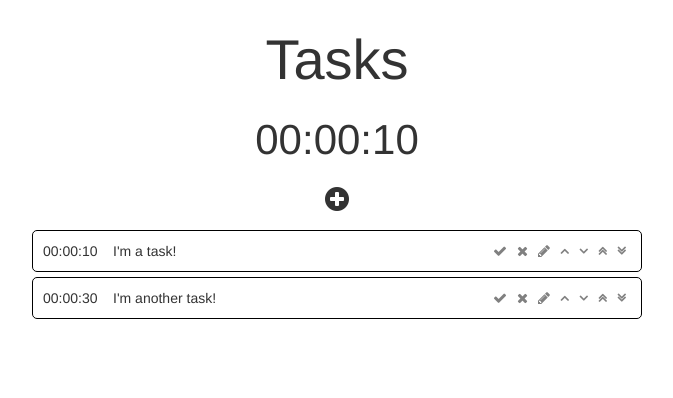
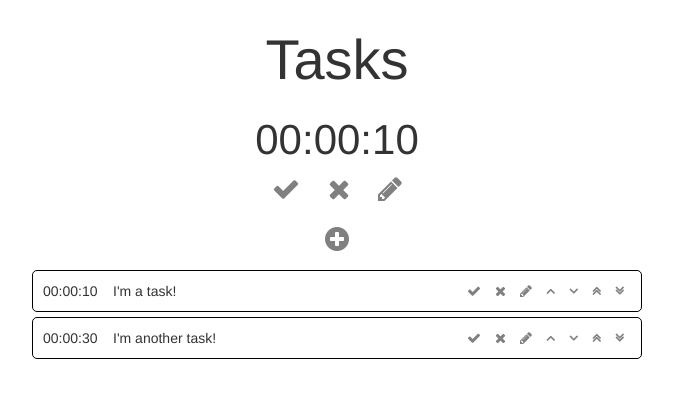
Before and after one commit to czhao39/epochs, a React app: page / in a window 1280 px wide. Shown: the top 398 px of the page, without its empty margins (303-976 px from the left). Built offline with nearby package versions, Linux system fonts and the light colour scheme.

Commit message:
add controls for current task

```diff
--- a/src/components/App.js
+++ b/src/components/App.js
@@ -8,17 +8,38 @@ import TaskListContainer from "../containers/TaskListContainer";
 
 
 class App extends PureComponent {
+    state = {
+        showEditTaskModal: false,
+    };
+
+    /**
+     * Toggle task editor modal
+     *
+     * @param {number} index Index of the task being edited
+     * @param {boolean} show
+     * @return {void}
+     */
+    toggleEditTaskModal(show, index) {
+        this.setState({ showEditTaskModal: show, editIndex: index });
+    }
+
     render() {
         return (
             <Grid fluid>
                 <div className="app-title">Tasks</div>
                 <div className="curtaskbox-wrapper">
-                    <CurTaskBox />
+                    <CurTaskBox
+                        toggleEditTaskModal={(show, index) => this.toggleEditTaskModal(show, index)}
+                    />
                 </div>
                 <TaskListControlsBox />
                 <Row>
                     <Col xs={12} sm={8} md={6} smOffset={2} mdOffset={3}>
-                        <TaskListContainer />
+                        <TaskListContainer
+                            editIndex={this.state.editIndex}
+                            showEditTaskModal={this.state.showEditTaskModal}
+                            toggleEditTaskModal={(show, index) => this.toggleEditTaskModal(show, index)}
+                        />
                     </Col>
                 </Row>
             </Grid>
--- a/src/containers/CurTaskBox.js
+++ b/src/containers/CurTaskBox.js
@@ -1,22 +1,40 @@
 import React, { Component } from "react";
 import { connect } from "react-redux";
 
-
+import "../styles/CurTaskBox.scss";
 import Timer from "../components/Timer";
 import { togglePaused } from "../actions/togglePaused";
+import { finishTask } from "../actions/finishTask";
+
 
 @connect(function(state) {
     return {
         tasks: state.tasks,
     };
-}, { togglePaused })
+}, { togglePaused, finishTask })
 export default class CurTaskBox extends Component {
     render() {
         return (
-            <Timer
-                secsRemaining={this.props.tasks.list.length > 0 ? this.props.tasks.list[0].secsRemaining : 0}
-                togglePaused={this.props.togglePaused}
-            />
+            <div>
+                <Timer
+                    secsRemaining={this.props.tasks.list.length > 0 ? this.props.tasks.list[0].secsRemaining : 0}
+                    togglePaused={this.props.togglePaused}
+                />
+                <div className="cur-task-controls">
+                    <i
+                        className="done-button fa fa-check"
+                        onClick={() => this.props.finishTask(0, true)}
+                    />
+                    <i
+                        className="cancel-button fa fa-close"
+                        onClick={() => this.props.finishTask(0, false)}
+                    />
+                    <i
+                        className="edit-button fa fa-pencil"
+                        onClick={() => this.props.toggleEditTaskModal(true, 0)}
+                    />
+                </div>
+            </div>
         );
     }
 }
--- a/src/containers/TaskListContainer.js
+++ b/src/containers/TaskListContainer.js
@@ -14,10 +14,6 @@ import { editTask } from "../actions/editTask";
     };
 }, { setTimeRemaining, moveTask, finishTask, editTask })
 export default class TaskListContainer extends Component {
-    state = {
-        showEditTaskModal: false,
-    };
-
     componentDidMount() {
         setInterval(() => {
             if (this.props.tasks.paused || this.props.tasks.list.length === 0) {
@@ -30,25 +26,14 @@ export default class TaskListContainer extends Component {
         }, 1000);
     }
 
-    /**
-     * Toggle task editor modal
-     *
-     * @param {number} index Index of the task being editted
-     * @param {boolean} show
-     * @return {void}
-     */
-    toggleEditTaskModal(show, index) {
-        this.setState({ showEditTaskModal: show, editIndex: index });
-    }
-
     render() {
         return (
             <div>
                 <EditTaskModal
-                    index={this.state.editIndex}
-                    task={this.state.editIndex === undefined ? null : this.props.tasks.list[this.state.editIndex]}
-                    showEditTaskModal={this.state.showEditTaskModal}
-                    toggleEditTaskModal={(show, index) => this.toggleEditTaskModal(show, index)}
+                    index={this.props.editIndex}
+                    task={this.props.editIndex === undefined ? null : this.props.tasks.list[this.props.editIndex]}
+                    showEditTaskModal={this.props.showEditTaskModal}
+                    toggleEditTaskModal={(show, index) => this.props.toggleEditTaskModal(show, index)}
                     editTask={this.props.editTask}
                 />
                 <TaskList
@@ -56,7 +41,7 @@ export default class TaskListContainer extends Component {
                     setTimeRemaining={this.props.setTimeRemaining}
                     moveTask={this.props.moveTask}
                     finishTask={this.props.finishTask}
-                    toggleEditTaskModal={(show, index) => this.toggleEditTaskModal(show, index)}
+                    toggleEditTaskModal={(show, index) => this.props.toggleEditTaskModal(show, index)}
                 />
             </div>
         );
--- a/src/styles/App.scss
+++ b/src/styles/App.scss
@@ -10,3 +10,31 @@
     margin-right: auto;
     text-align: center;
 }
+
+.fa {
+    color: grey;
+    margin-left: .5em;
+    margin-right: .5em;
+    cursor: pointer;
+    transition: color .2s;
+
+    &:hover {
+        color: blue;
+    }
+
+    &.fa-angle-up, &.fa-angle-down, &.fa-angle-double-up, &.fa-angle-double-down {
+        font-weight: bold;
+    }
+}
+
+.done-button:hover {
+    color: green;
+}
+
+.cancel-button:hover {
+    color: red;
+}
+
+.edit-button:hover {
+    color: orange;
+}
--- /dev/null
+++ b/src/styles/CurTaskBox.scss
@@ -0,0 +1,3 @@
+.cur-task-controls {
+    font-size: 2em;
+}
--- a/src/styles/TaskItem.scss
+++ b/src/styles/TaskItem.scss
@@ -12,32 +12,4 @@
 
 .task-item-buttons {
     margin-left: auto;
-
-    .fa {
-        color: grey;
-        margin-left: .5rem;
-        margin-right: .5rem;
-        transition: color .2s;
-
-        &:hover {
-            cursor: pointer;
-            color: black;
-        }
-
-        &.fa-angle-up, &.fa-angle-down, &.fa-angle-double-up, &.fa-angle-double-down {
-            font-weight: bold;
-        }
-    }
-
-    .done-button:hover {
-        color: green;
-    }
-
-    .cancel-button:hover {
-        color: red;
-    }
-
-    .edit-button:hover {
-        color: blue;
-    }
 }
--- a/src/styles/TaskListControlsBox.scss
+++ b/src/styles/TaskListControlsBox.scss
@@ -3,8 +3,4 @@
     font-size: 2em;
     margin-top: 1rem;
     margin-bottom: 1rem;
-
-    .fa {
-        cursor: pointer;
-    }
 }
```
